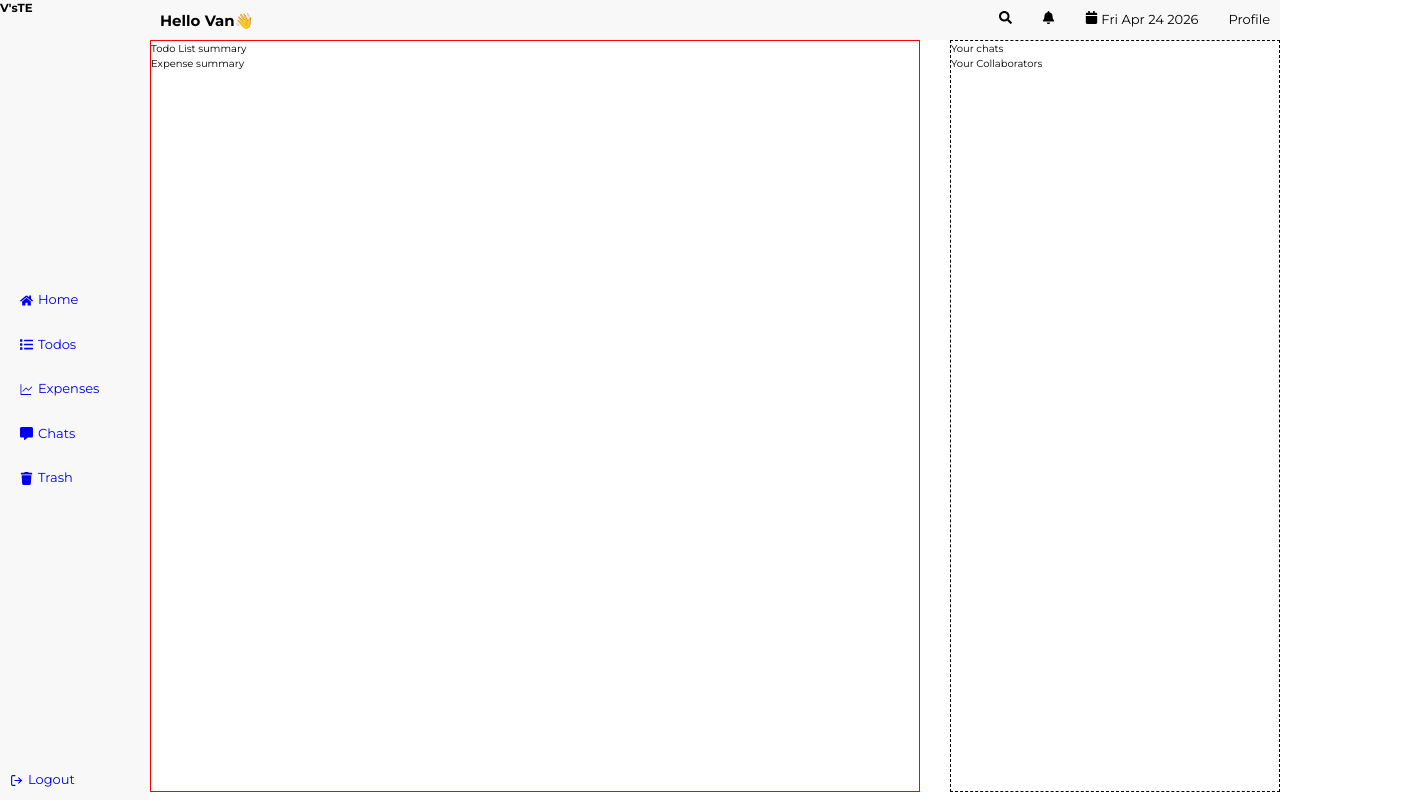
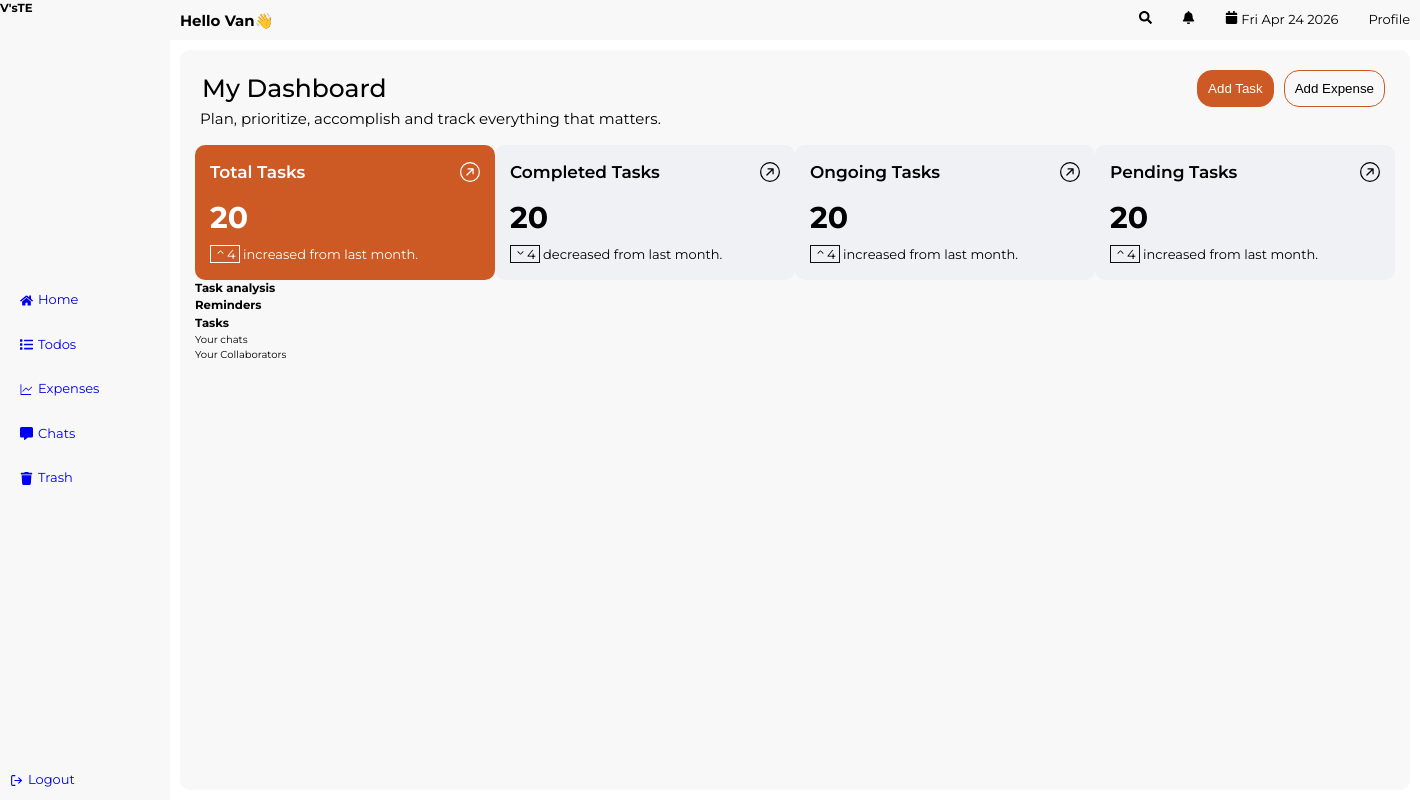
Before and after one commit to Fuangi/todo-expense, a React (Vite) app: page /dashboard in a window 1280 px wide. Shown: the whole page, 1420 px wide, since content can reach past the window. Built offline with nearby package versions, Linux system fonts and the light colour scheme.

Commit message:
finish: the task summary top section on the dashboard

```diff
--- /dev/null
+++ b/src/assets/dashboardData.js
@@ -0,0 +1,6 @@
+export const taskSummaryData = [
+  { summaryName: "Total Tasks", qty: 20, numChanged: 4, changeState: 1 },
+  { summaryName: "Completed Tasks", qty: 20, numChanged: 4, changeState: 0 },
+  { summaryName: "Ongoing Tasks", qty: 20, numChanged: 4, changeState: 1 },
+  { summaryName: "Pending Tasks", qty: 20, numChanged: 4, changeState: 1 },
+];
--- /dev/null
+++ b/src/components/dashboard/DashTaskSummaryCard.jsx
@@ -0,0 +1,32 @@
+import React from "react";
+import { BsArrowUpRightCircle } from "react-icons/bs";
+import { RxCaretDown, RxCaretUp } from "react-icons/rx";
+
+function DashTaskSummaryCard({
+  summaryName,
+  qty,
+  numChanged,
+  changeState,
+  className,
+}) {
+  return (
+    <div className={className}>
+      <h4>
+        {summaryName}
+        <span>
+          <BsArrowUpRightCircle />
+        </span>
+      </h4>
+      <h3>{qty}</h3>
+      <p>
+        <span>
+          {changeState === 1 ? <RxCaretUp /> : <RxCaretDown />}
+          {numChanged}
+        </span>{" "}
+        {changeState === 1 ? "increased" : "decreased"} from last month.
+      </p>
+    </div>
+  );
+}
+
+export default DashTaskSummaryCard;
--- a/src/features/Dashboard.jsx
+++ b/src/features/Dashboard.jsx
@@ -1,19 +1,54 @@
 import React from "react";
 import DashSideNav from "../components/dashboard/DashSideNav";
 import DashLayout from "../layout/DashLayout";
+import { BsArrowUpRightCircle } from "react-icons/bs";
+import { RxCaretUp } from "react-icons/rx";
+import { taskSummaryData } from "../assets/dashboardData";
+import DashTaskSummaryCard from "../components/dashboard/DashTaskSummaryCard";
 
 function Dashboard() {
   return (
     <DashLayout>
       <section className="dashboard">
-        <div className="left-container">
-          <div className="todo-summary">Todo List summary</div>
-          <div className="expense-summary">Expense summary</div>
+        <div className="dash-intro">
+          <div>
+            <h1>My Dashboard</h1>
+            <p>
+              Plan, prioritize, accomplish and track everything that matters.
+            </p>
+          </div>
+          <div className="intro-btns">
+            <button className="dashboard-main">Add Task</button>
+            <button>Add Expense</button>
+          </div>
         </div>
-        <div className="right-container">
+        <div className="task-summary">
+          {taskSummaryData.map((summary, i) => (
+            <DashTaskSummaryCard
+              className={`${i === 0 && "dashboard-main"}`}
+              key={i}
+              summaryName={summary.summaryName}
+              qty={summary.qty}
+              numChanged={summary.numChanged}
+              changeState={summary.changeState}
+            />
+          ))}
+        </div>
+        <div className="task-analysis">
+          <div className="task-analysis-graph">
+            <h3>Task analysis</h3>
+          </div>
+          <div className="reminders">
+            <h3>Reminders</h3>
+          </div>
+          <div className="tasks-mini-view">
+            <h3>Tasks</h3>
+          </div>
+        </div>
+        <div className="expense-chat-summary">
           <div className="chats"> Your chats</div>
-          <div>Your Collaborators</div>
         </div>
+        <div className="expense-graph">Your Collaborators</div>
       </section>
     </DashLayout>
   );
--- a/src/styles/_variables.scss
+++ b/src/styles/_variables.scss
@@ -1,7 +1,7 @@
 // COLORS
 // Pink colors (primary)
 $primaryPink: #ffeff0;
-$secondaryPink: #ffd3c6 ;
+$secondaryPink: #ffd3c6;
 $tertiaryPink: #f53669;
 
 // Orange colors (secondary)
@@ -9,8 +9,11 @@ $primaryOrange: #fea46f;
 $secondaryOrange: #e9760b;
 $tertiaryOrange: #cd5a24;
 
+// Dashboard colors
+$dashboardGenBG: #f8f8f8;
+
 // Others
-$black-100: #0A0E15;
+$black-100: #0a0e15;
 $black-90: #212631;
 $white-100: #fff;
 $white-90: #f0f1f5;
--- a/src/styles/components/dashboard/_dash_layout.scss
+++ b/src/styles/components/dashboard/_dash_layout.scss
@@ -10,6 +10,9 @@
 
     .main-content {
       flex: 1;
+      margin: 1rem;
+      border-radius: 1rem;
+      background-color: $dashboardGenBG;
     }
   }
 }
--- a/src/styles/components/dashboard/_dash_sidenav.scss
+++ b/src/styles/components/dashboard/_dash_sidenav.scss
@@ -2,13 +2,13 @@
 
 .dash-side-nav {
   height: 100vh;
-  width: 15rem;
+  width: 17rem;
   display: flex;
   flex-shrink: 0;
   flex-direction: column;
   justify-content: space-between;
 
-  background-color: #f8f8f8;
+  background-color: $dashboardGenBG;
 
   .navbar {
     font-size: 1.3rem;
--- a/src/styles/components/dashboard/_dash_topnav.scss
+++ b/src/styles/components/dashboard/_dash_topnav.scss
@@ -6,7 +6,7 @@
   display: flex;
   justify-content: space-between;
 
-  background-color: #f8f8f8;
+  background-color: $dashboardGenBG;
 
   h4 {
     font-size: 1.5rem;
--- a/src/styles/components/dashboard/_dashboard.scss
+++ b/src/styles/components/dashboard/_dashboard.scss
@@ -1,16 +1,81 @@
 @use "../../variables" as *;
 .dashboard {
-  display: flex;
-  gap: 3rem;
+  padding: 1.5rem;
 
-  .left-container {
-    width: 70%;
-    border: 1px solid red;
-    height: 94vh;
+  .dash-intro {
+    display: flex;
+    justify-content: space-between;
+    padding: 0.5rem;
+    border-radius: 2rem;
+
+    h1 {
+      font-size: 2.5rem;
+      margin: 0 0.2rem;
+      font-weight: 500;
+    }
+
+    p {
+      font-size: 1.5rem;
+    }
+
+    .intro-btns {
+      button {
+        padding: 1rem;
+        margin: 0 0.5rem;
+        border-radius: 1.5rem;
+        border: 1px solid $tertiaryOrange;
+      }
+    }
   }
-  .right-container {
-    width: 30%;
-    border: 1px dashed black;
-    height: 94vh;
+
+  // The main contents to be highlighted with orange bg
+  &-main {
+    background-color: $tertiaryOrange !important;
+    color: $white-100;
+
+    p {
+      span {
+        border-color: $white-100 !important;
+      }
+    }
+  }
+
+  // The top section of the dashboard
+  .task-summary {
+    display: flex;
+    margin-top: 1rem;
+    justify-content: space-between;
+
+    div {
+      padding: 1.5rem;
+      border-radius: 1rem;
+      width: 30rem;
+      background-color: $white-90;
+
+      h4 {
+        display: flex;
+        justify-content: space-between;
+        font-size: 1.7rem;
+        font-weight: 600;
+
+        span {
+          font-size: 2rem;
+        }
+      }
+
+      h3 {
+        font-size: 3rem;
+        margin: 0.5rem 0;
+      }
+
+      p {
+        font-size: 1.3rem;
+
+        span {
+          padding: 0 0.3rem;
+          border: 1px solid $black-100;
+        }
+      }
+    }
   }
 }
```
Also changed, not shown: src/components/dashboard/DashboardSummaryCard.jsx (deleted, +0 -14 lines).
